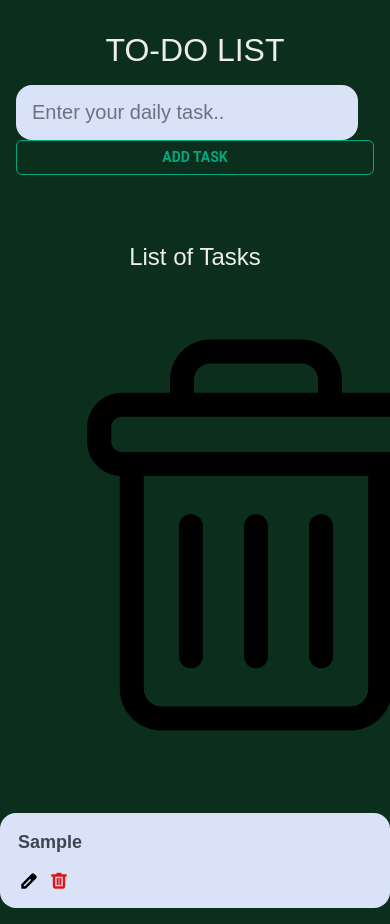
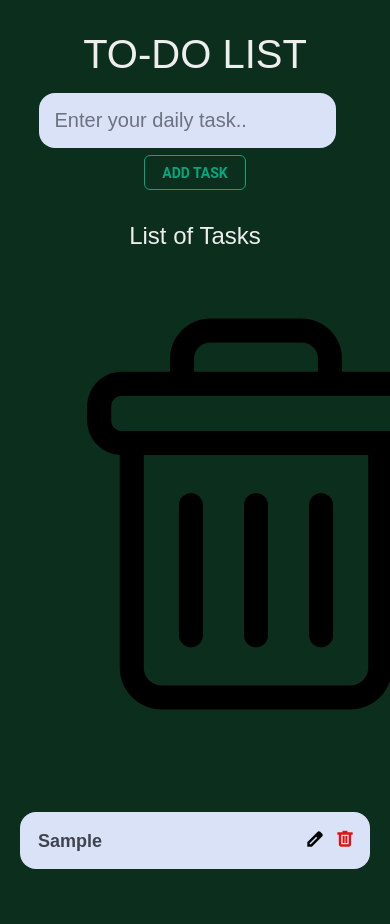
Before and after one commit to UTKARSH-SAH/CODSOFT, a plain HTML site: page Level-1(TASK-2)/index.html in a window 390 px wide. Both pictures are taken after typing "Sample" into the empty fields and a click on the button "ADD TASK". Shown: the top 924 px of the page. After the commit the page ends 885 px from the top, so only its background shows below. Drawn offline with nearby package versions, Linux system fonts and the light colour scheme; files whose address does not match are found by name.

Commit message:
update in css

```diff
--- a/Level-1(TASK-2)/style.css
+++ b/Level-1(TASK-2)/style.css
@@ -247,13 +247,14 @@ main {
 
   header h1,
   main h2 {
-    font-size: 2rem;
-    margin-right: 0; /* Reset margin for smaller screens */
+    flex-direction: column;
+    align-items: center;
+    margin-right: auto;
   }
 
   #task-form {
     flex-direction: column; /* Stack input and button vertically */
-    align-items: stretch; /* Stretch input and button to full width */
+    align-items: center;
   }
 
   #task-input {
@@ -264,18 +265,19 @@ main {
   .btn {
     padding: 0.6em 1.25em;
     font-size: 14px;
-    margin-bottom: 10%;
+    margin-top: 2%;
   }
 
   /* Adjust task item styles for smaller screens */
   .task {
-    flex-direction: column; /* Stack content and actions vertically */
-    align-items: flex-start; /* Align content and actions to the left */
+    flex-direction: row; /* Stack content and actions vertically */
+    align-items: ; /* Align content and actions to the left */
+    margin: 20px;
   }
 
   .task .actions {
-    margin: 0; /* Remove horizontal margin */
-    margin-top: 1rem; /* Add vertical spacing */
+    margin: 10; /* Remove horizontal margin */
+    /* Add vertical spacing */
   }
 
   .task .actions button {
```
